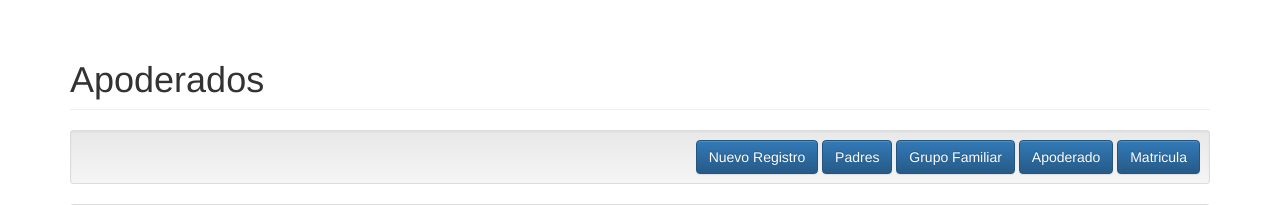
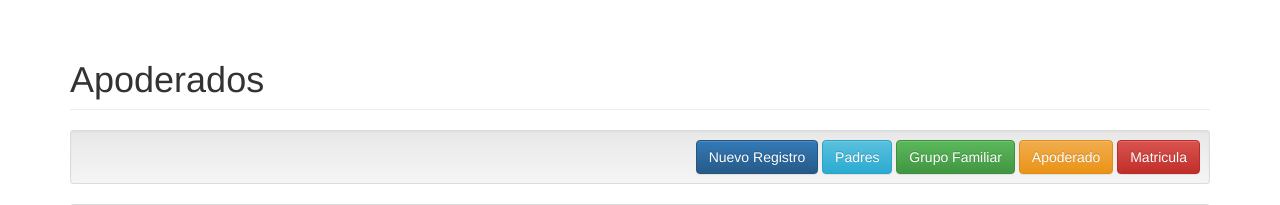
Before and after one commit to josecolicoy/lenguaje_de_merca, a PHP site: page /index.php?c=apoderado in a window 1280 px wide. Shown: the part 52-257 px from the top of the page. Run offline with PHP 8.4, Linux system fonts and the light colour scheme; data comes from the database, SQL or seed files in the repository; some libraries are stand-ins or nearby versions.

Commit message:
Color apoderado

```diff
--- a/Proyecto matriculas/View/apoderado/apoderado.php
+++ b/Proyecto matriculas/View/apoderado/apoderado.php
@@ -2,10 +2,10 @@
 
 <div class="well well-sm text-right">
     <a class="btn btn-primary" href="?c=apoderado&a=Nuevo">Nuevo Registro</a>
-    <a class="btn btn-primary" href="?c=padre">Padres</a>
-    <a class="btn btn-primary" href="?c=grupo">Grupo Familiar</a>
-    <a class="btn btn-primary" href="?c=apoderado">Apoderado</a>
-    <a class="btn btn-primary" href="?c=matricula">Matricula</a>
+    <a class="btn btn-info" href="?c=padre">Padres</a>
+    <a class="btn btn-success" href="?c=grupo">Grupo Familiar</a>
+    <a class="btn btn-warning" href="?c=apoderado">Apoderado</a>
+    <a class="btn btn-danger" href="?c=matricula">Matricula</a>
 </div>
 <div class="well well-sm">
 <table class="table table-bordered">
```
